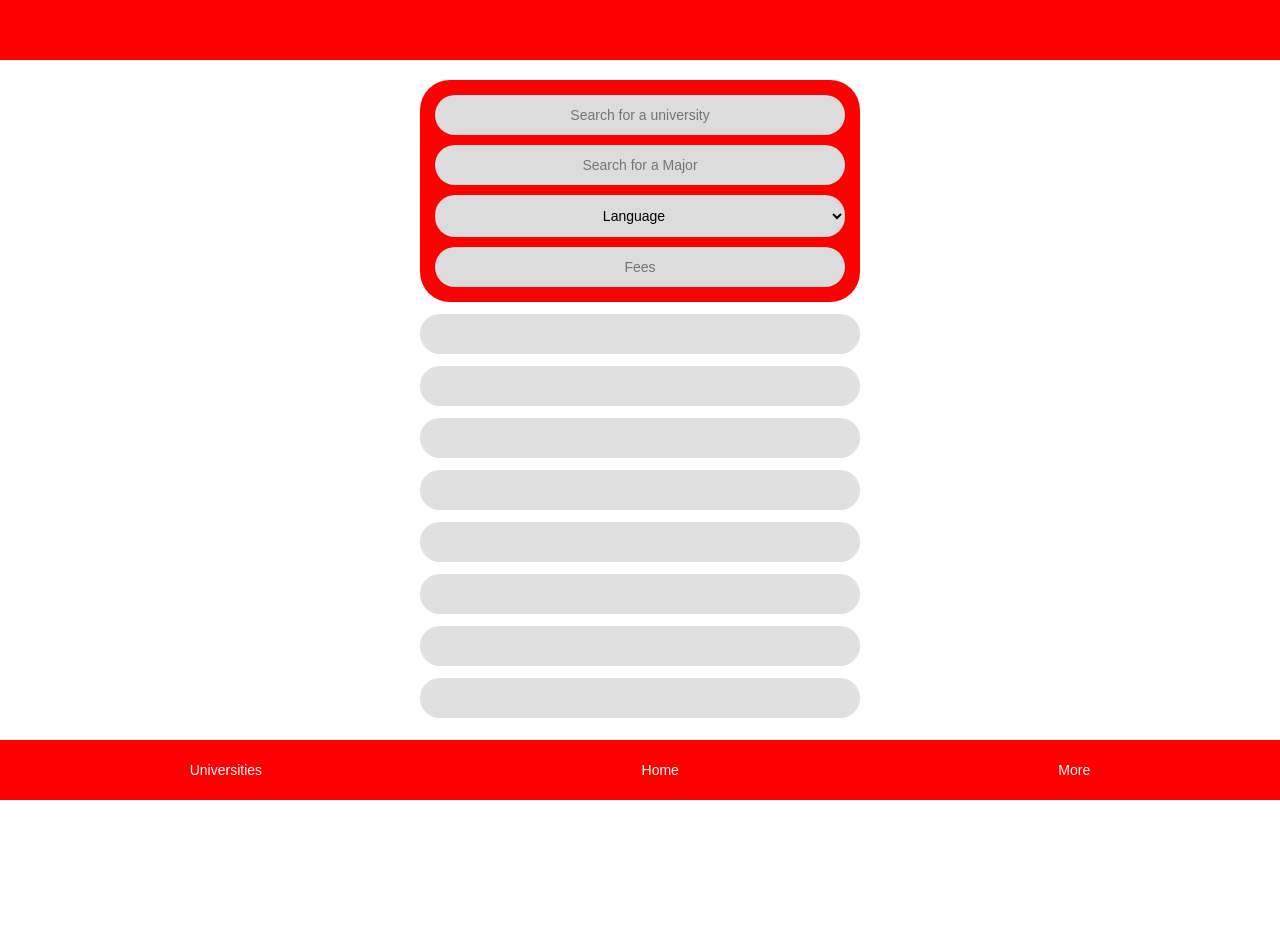
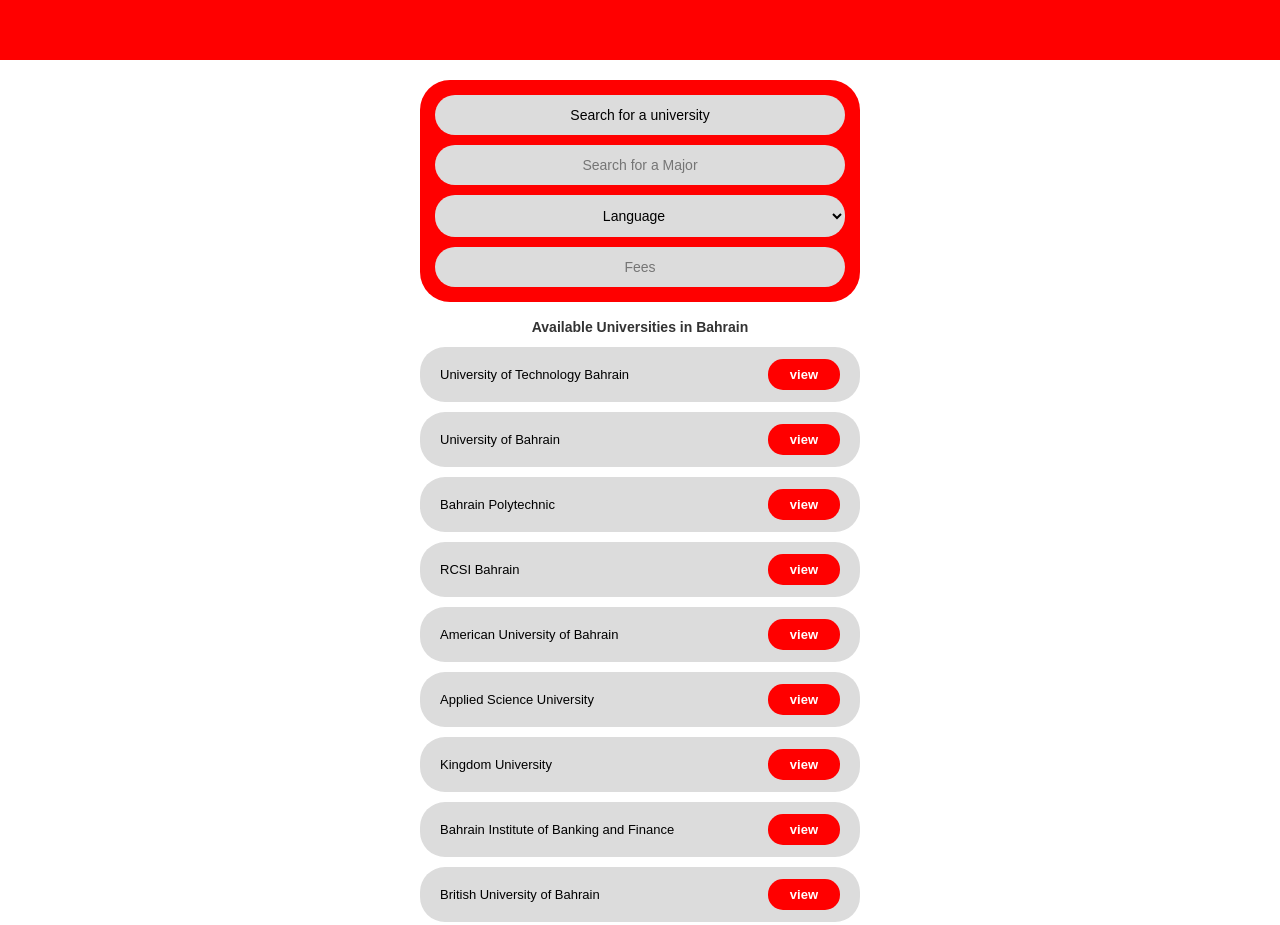
Before and after one commit to halraqraq/html, a plain HTML site: page browse.html/browse.html in a window 1280 px wide. Shown: the top 925 px of the page. Before the commit the page ends 800 px from the top, so only its background shows below. Drawn offline with Linux system fonts and the light colour scheme.

Commit message:
Enhance browse.html with university listings and search
Updated the browse page to include a list of universities with links and improved search functionality.

```diff
--- a/browse.html/browse.html
+++ b/browse.html/browse.html
@@ -3,15 +3,23 @@
 <head>
   <meta charset="UTF-8">
   <meta name="viewport" content="width=device-width, initial-scale=1.0">
-  <title>Path Finder BH - Browse</title>
+  <title>Path Finder BH - Browse Universities</title>
   <style>
     * { box-sizing: border-box; margin: 0; padding: 0; font-family: Arial, sans-serif; }
     body { background-color: #ffffff; display: flex; flex-direction: column; min-height: 100vh; }
     .header { background-color: #ff0000; height: 60px; width: 100%; }
     .container { flex: 1; max-width: 480px; margin: 0 auto; width: 100%; padding: 20px; display: flex; flex-direction: column; gap: 12px; }
+
     .search-card { background-color: #ff0000; padding: 15px; border-radius: 30px; display: flex; flex-direction: column; gap: 10px; }
-    .search-input, .search-select { background-color: #dcdcdc; border: none; padding: 12px 15px; border-radius: 20px; width: 100%; font-size: 14px; text-align: center; outline: none; }
-    .result-box { background-color: #e0e0e0; height: 40px; border-radius: 20px; width: 100%; }
+    .search-btn, .search-select { background-color: #dcdcdc; border: none; padding: 12px 15px; border-radius: 20px; width: 100%; font-size: 14px; text-align: center; outline: none; cursor: pointer; }
+    .search-input { background-color: #dcdcdc; border: none; padding: 12px 15px; border-radius: 20px; width: 100%; font-size: 14px; text-align: center; outline: none; }
+
+    .results-title { font-size: 14px; font-weight: bold; color: #333; margin-top: 5px; text-align: center; }
+    .results-list { display: flex; flex-direction: column; gap: 10px; width: 100%; }
+    .uni-card { background-color: #dcdcdc; border-radius: 25px; padding: 12px 20px; display: flex; justify-content: space-between; align-items: center; width: 100%; }
+    .uni-title { font-size: 13px; font-weight: 500; color: #000; flex: 1; }
+    .view-btn { background-color: #ff0000; color: white; text-decoration: none; padding: 8px 22px; border-radius: 15px; font-size: 13px; font-weight: bold; display: inline-block; }
+
     .navbar { background-color: #ff0000; height: 60px; display: flex; justify-content: space-around; align-items: center; width: 100%; margin-top: auto; }
     .navbar a { color: white; text-decoration: none; font-size: 14px; }
   </style>
@@ -22,9 +30,9 @@
 
   <main class="container">
     <section class="search-card">
-      <input type="text" class="search-input" placeholder="Search for a university">
-      <input type="text" class="search-input" placeholder="Search for a Major">
-      <select class="search-select">
+      <button class="search-btn" onclick="showUniversities()">Search for a university</button>
+      <input type="text" class="search-input" placeholder="Search for a Major" oninput="showUniversities()">
+      <select class="search-select" onchange="showUniversities()">
         <option value="" disabled selected>Language</option>
         <option value="en">English</option>
         <option value="ar">Arabic</option>
@@ -32,14 +40,54 @@
       <input type="text" class="search-input" placeholder="Fees">
     </section>
 
-    <div class="result-box"></div>
-    <div class="result-box"></div>
-    <div class="result-box"></div>
-    <div class="result-box"></div>
-    <div class="result-box"></div>
-    <div class="result-box"></div>
-    <div class="result-box"></div>
-    <div class="result-box"></div>
+    <div class="results-title">Available Universities in Bahrain</div>
+
+    <div class="results-list" id="uniContainer">
+      <div class="uni-card">
+        <span class="uni-title">University of Technology Bahrain</span>
+        <a href="https://www.utb.edu.bh" target="_blank" class="view-btn">view</a>
+      </div>
+
+      <div class="uni-card">
+        <span class="uni-title">University of Bahrain</span>
+        <a href="https://www.uob.edu.bh" target="_blank" class="view-btn">view</a>
+      </div>
+
+      <div class="uni-card">
+        <span class="uni-title">Bahrain Polytechnic</span>
+        <a href="https://www.polytechnic.bh" target="_blank" class="view-btn">view</a>
+      </div>
+
+      <div class="uni-card">
+        <span class="uni-title">RCSI Bahrain</span>
+        <a href="https://www.rcsi.com/bahrain" target="_blank" class="view-btn">view</a>
+      </div>
+
+      <div class="uni-card">
+        <span class="uni-title">American University of Bahrain</span>
+        <a href="https://aubh.edu.bh" target="_blank" class="view-btn">view</a>
+      </div>
+
+      <div class="uni-card">
+        <span class="uni-title">Applied Science University</span>
+        <a href="https://www.asu.edu.bh" target="_blank" class="view-btn">view</a>
+      </div>
+
+      <div class="uni-card">
+        <span class="uni-title">Kingdom University</span>
+        <a href="https://ku.edu.bh" target="_blank" class="view-btn">view</a>
+      </div>
+
+      <div class="uni-card">
+        <span class="uni-title">Bahrain Institute of Banking and Finance</span>
+        <a href="https://bibf.com" target="_blank" class="view-btn">view</a>
+      </div>
+
+      <div class="uni-card">
+        <span class="uni-title">British University of Bahrain</span>
+        <a href="https://bub.bh" target="_blank" class="view-btn">view</a>
+      </div>
+    </div>
   </main>
 
   <nav class="navbar">
@@ -48,5 +96,11 @@
     <a href="#">More</a>
   </nav>
 
+  <script>
+    function showUniversities() {
+      document.getElementById('uniContainer').scrollIntoView({ behavior: 'smooth' });
+    }
+  </script>
+
 </body>
 </html>
```
